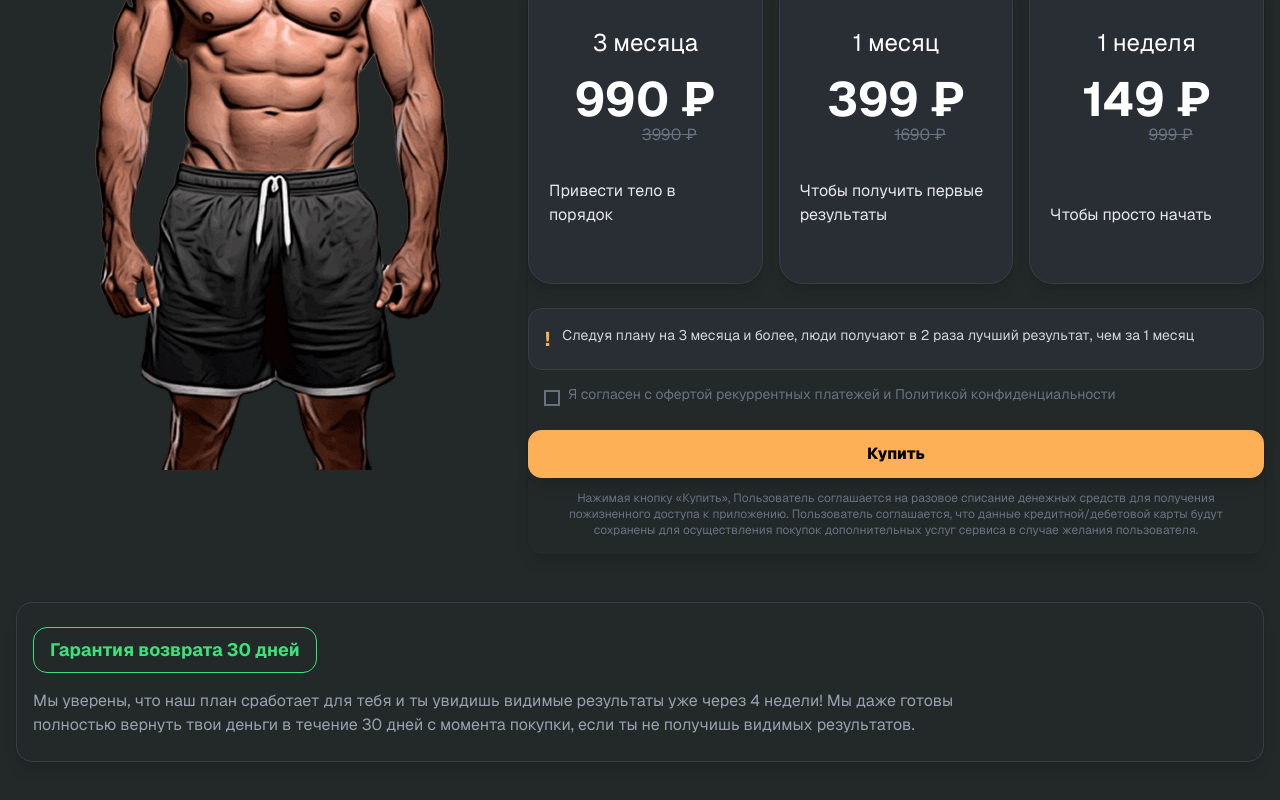
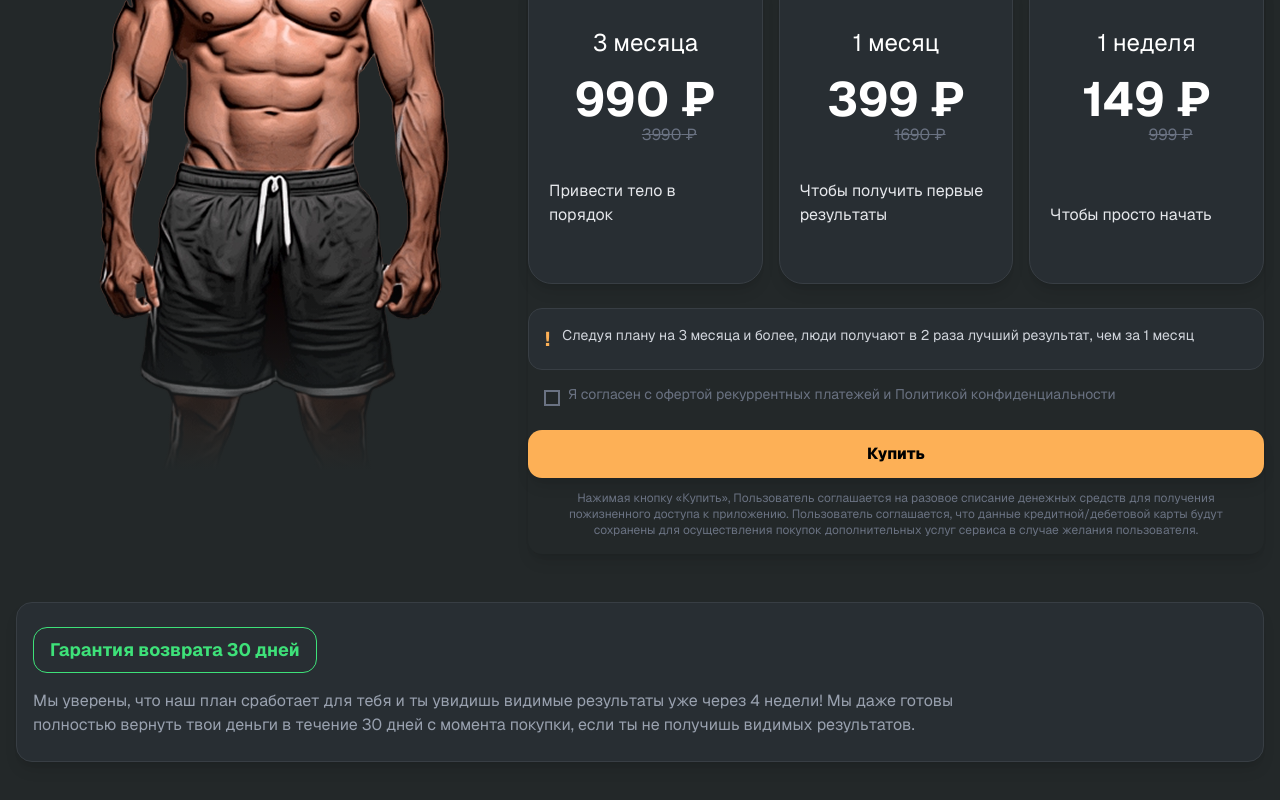
Before and after one commit to Dankewu0/DANKE_test-task, a Next.js app: page / in a window 1280 px wide. Shown: the part 510-1310 px from the top of the page. Built offline with nearby package versions, Linux system fonts and the light colour scheme.

Commit message:
исправлена верстка

```diff
--- a/app/page.tsx
+++ b/app/page.tsx
@@ -29,12 +29,10 @@ const formatPlans = (tariffs: RawTariff[]): Plan[] => {
         description: t.text,
         isBest: t.is_best,
     })).sort((a, b) => {
-        if (a.isBest && !b.isBest) return -1;
-        if (!a.isBest && b.isBest) return 1;
-
         const aIndex = PERIOD_ORDER.indexOf(a.title);
         const bIndex = PERIOD_ORDER.indexOf(b.title);
 
+        if (aIndex === -1 && bIndex === -1) return 0;
         if (aIndex === -1) return 1;
         if (bIndex === -1) return -1;
 
@@ -102,6 +100,7 @@ export default function Page() {
                 </div>
                 <div className="grid grid-cols-1 lg:grid-cols-5 items-start justify-center mx-auto gap-8">
                     <div className="lg:col-span-2 w-full flex justify-center lg:justify-end">
+                        <div className="relative">
                             <Image
                                 src="/freepik-export-20240531103402atHS.png"
                                 alt="Спортивный мужчина"
@@ -114,6 +113,13 @@ export default function Page() {
                                     lg:mr-8
                                 `}
                             />
+                            <div
+                                className="absolute bottom-0 left-0 w-full h-48 pointer-events-none"
+                                style={{
+                                    background: 'linear-gradient(to top, #232829 0%, transparent 100%)',
+                                }}
+                            ></div>
+                        </div>
                     </div>
                     <div className="lg:col-span-3 w-full">
                         {loading && <div className="text-center p-8 bg-[#282E33] rounded-xl">Загрузка тарифов...</div>}
@@ -132,7 +138,7 @@ export default function Page() {
                     </div>
                 </div>
                 <div className="grid grid-cols-1 lg:grid-cols-5 items-start mx-auto gap-8 mt-12 w-full">
-                    <div className="lg:col-span-5 w-full bg-[#232829] rounded-2xl shadow-lg border border-[#383E44]">
+                    <div className="lg:col-span-5 w-full bg-[#282E33] rounded-2xl shadow-lg border border-[#383E44]">
                         <div className="grid grid-cols-1 lg:grid-cols-5 items-start mx-auto gap-8 py-6 w-full">
                             <div className="lg:col-span-4 w-full px-4 sm:px-4">
                                 <div
```
Lines whose indentation alone changed are shown as unchanged.
